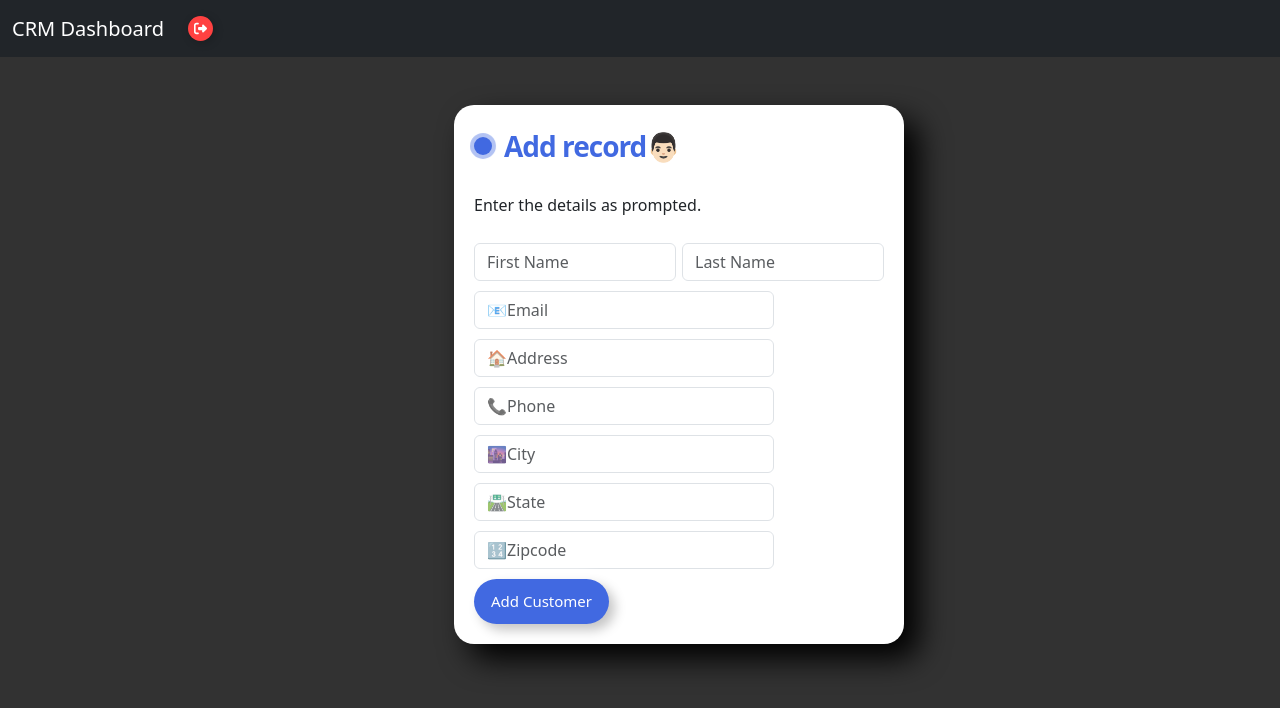
After one commit to Asirwad/CRM-App-using-Django, a Django app: page /add_record/ in a window 1280 px wide. The commit adds this page. Shown: the top 708 px of the page. Run offline with Django 4.2, Linux system fonts and the light colour scheme; the visitor is signed in with stand-in values (Sample User, id 1).

Commit message:
add record added

```diff
--- a/website/forms.py
+++ b/website/forms.py
@@ -1,6 +1,7 @@
 from django.contrib.auth.forms import UserCreationForm
 from django.contrib.auth.models import User
 from django import forms
+from .models import Record
 
 class SignUpForm(UserCreationForm):
 	email = forms.EmailField(label="", widget=forms.TextInput(attrs={'class':'form-control', 'placeholder':'Email Address'}))
@@ -30,3 +31,18 @@ class SignUpForm(UserCreationForm):
 		self.fields['password2'].widget.attrs['placeholder'] = 'Confirm Password'
 		self.fields['password2'].label = ''
 		self.fields['password2'].help_text = '<span class="form-text text-muted"><small>Enter the same password as before, for verification.</small></span>'
+
+
+class AddRecordForm(forms.ModelForm):
+	first_name = forms.CharField(required=True, widget=forms.widgets.TimeInput(attrs={"placeholder": "First Name", "class": "form-control"}), label="")
+	last_name = forms.CharField(required=True, widget=forms.widgets.TimeInput(attrs={"placeholder": "Last Name", "class": "form-control"}), label="")
+	email = forms.CharField(required=True, widget=forms.widgets.TimeInput(attrs={"placeholder": "📧Email", "class": "form-control"}), label="")
+	phone = forms.CharField(required=True, widget=forms.widgets.TimeInput(attrs={"placeholder": "📞Phone", "class": "form-control"}), label="")
+	address = forms.CharField(required=True, widget=forms.widgets.TimeInput(attrs={"placeholder": "🏠Address", "class": "form-control"}), label="")
+	city = forms.CharField(required=True, widget=forms.widgets.TimeInput(attrs={"placeholder": "🌆City", "class": "form-control"}), label="")
+	state = forms.CharField(required=True, widget=forms.widgets.TimeInput(attrs={"placeholder": "🛣️State", "class": "form-control"}), label="")
+	zipcode = forms.CharField(required=True, widget=forms.widgets.TimeInput(attrs={"placeholder": "🔢Zipcode", "class": "form-control"}), label="")
+
+	class Meta:
+		model = Record
+		exclude = ("User", )
--- /dev/null
+++ b/website/templates/add_record.html
@@ -0,0 +1,187 @@
+{% extends 'base.html' %}
+
+{% block content %}
+<html>
+    <head>
+        <style>
+            .form {
+                display: flex;
+                flex-direction: column;
+                gap: 10px;
+                width: 450px;
+                background-color: #fff;
+                padding: 20px;
+                border-radius: 20px;
+                position: relative;
+                box-shadow: 15px 15px 30px #000;
+            }
+
+            .title {
+                font-size: 28px;
+                color: royalblue;
+                font-weight: 700;
+                letter-spacing: -1px;
+                position: relative;
+                display: flex;
+                align-items: center;
+                padding-left: 30px;
+            }
+
+            .title::before,.title::after {
+                position: absolute;
+                content: "";
+                height: 16px;
+                width: 16px;
+                border-radius: 50%;
+                left: 0px;
+                background-color: royalblue;
+            }
+
+            .title::before {
+                width: 18px;
+                height: 18px;
+                background-color: royalblue;
+            }
+
+            .title::after {
+                width: 18px;
+                height: 18px;
+                animation: pulse 1s linear infinite;
+            }
+            .flex {
+                display: flex;
+                width: 100%;
+                gap: 6px;
+            }
+
+            .form label {
+                width: 300px;
+                position: relative;
+            }
+
+            .form label .input {
+                width: 100%;
+                padding: 10px 10px 20px 10px;
+                outline: 0;
+                border: 1px solid rgba(105, 105, 105, 0.397);
+                border-radius: 10px;
+            }
+
+            .form label .input + span {
+                width: fit-content;
+                position: absolute;
+                left: 10px;
+                top: 15px;
+                color: grey;
+                font-size: 0.9em;
+                cursor: text;
+                transition: 0.3s ease;
+            }
+
+            .form label .input:placeholder-shown + span {
+                width: fit-content;
+                top: 15px;
+                font-size: 0.9em;
+            }
+
+            .form label .input:focus + span,.form label .input:valid + span {
+                width: fit-content;
+                top: 30px;
+                font-size: 0.7em;
+                font-weight: 600;
+            }
+
+            .form label .input:valid + span {
+                color: green;
+            }
+
+            .submit {
+                width: 9em;
+                color: #fff;
+                background-color: #4169e1;
+                height: 3em;
+                border-radius: 30em;
+                font-size: 15px;
+                font-family: inherit;
+                border: none;
+                position: relative;
+                overflow: hidden;
+                z-index: 1;
+                box-shadow: 6px 6px 12px #c5c5c5,
+                            -6px -6px 12px #ffffff;
+            }
+
+            .submit::before {
+                content: '';
+                width: 0;
+                height: 3em;
+                border-radius: 30em;
+                position: absolute;
+                top: 0;
+                left: 0;
+                background-image: linear-gradient(to right, #02c23e 0%, #00270c 100%);
+                transition: .5s ease;
+                display: block;
+                z-index: -1;
+            }
+            .submit :hover{
+                background-color: transparent;
+            }
+            .submit:hover::before {
+                color: #000;
+                width: 9em;
+            }
+
+            @keyframes pulse {
+                from {
+                    transform: scale(0.9);
+                    opacity: 1;
+                }
+
+                to {
+                        transform: scale(1.8);
+                        opacity: 0;
+                }
+            }
+        </style>
+    </head>
+    <body style="background-color: #323232;"><br><br>
+        <div class="col-md-6 offset-md-4">
+            <form class="form" method="POST" action="">
+                {% csrf_token %}
+                <p class="title">Add record👨🏻</p>
+                <p class="message">Enter the details as prompted.</p>
+                <div class="flex">
+                    <label>
+                        {{ form.first_name }}
+                    </label>
+
+                    <label>
+                        {{ form.last_name }}
+                    </label>
+                </div>
+                <label>
+                    {{ form.email }}
+                </label>
+                <label>
+                    {{ form.address }}
+                </label>
+                <label>
+                    {{ form.phone }}
+                </label>
+                <label>
+                    {{ form.city }}
+                </label>
+                <label>
+                    {{ form.state }}
+                </label>
+                <label>
+                    {{ form.zipcode }}
+                </label>
+
+                <button class="submit">Add Customer</button>
+            </form>
+        </div>
+    </body>
+</html>
+{% endblock %}
--- a/website/templates/navbar.html
+++ b/website/templates/navbar.html
@@ -1,3 +1,75 @@
+<html>
+  <head>
+      <style>
+        .Btn {
+          display: flex;
+          align-items: center;
+          justify-content: flex-start;
+          width: 25px;
+          height: 25px;
+          border: none;
+          border-radius: 50%;
+          cursor: pointer;
+          position: relative;
+          overflow: hidden;
+          transition-duration: .3s;
+          box-shadow: 2px 2px 10px rgba(0, 0, 0, 0.199);
+          background-color: rgb(255, 65, 65);
+        }
+
+        /* plus sign */
+        .sign {
+          width: 100%;
+          transition-duration: .3s;
+          display: flex;
+          align-items: center;
+          justify-content: center;
+        }
+
+        .sign svg {
+          width: 17px;
+        }
+
+        .sign svg path {
+          fill: white;
+        }
+        /* text */
+        .text {
+          position: absolute;
+          right: 0%;
+          width: 0%;
+          opacity: 0;
+          color: white;
+          font-size: 0.9em;
+          font-weight: 600;
+          transition-duration: .3s;
+        }
+        /* hover effect on button width */
+        .Btn:hover {
+          width: 125px;
+          border-radius: 40px;
+          transition-duration: .3s;
+        }
+
+        .Btn:hover .sign {
+          width: 30%;
+          transition-duration: .3s;
+          padding-left: 20px;
+        }
+        /* hover effect button's text */
+        .Btn:hover .text {
+          opacity: 1;
+          width: 70%;
+          transition-duration: .3s;
+          padding-right: 10px;
+        }
+        /* button click effect*/
+        .Btn:active {
+          transform: translate(2px ,2px);
+        }
+      </style>
+  </head>
+  <body>
     <nav class="navbar navbar-expand-lg navbar-dark bg-dark">
       <div class="container-fluid">
         <a class="navbar-brand" href="{% url 'home' %}">CRM Dashboard</a>
@@ -8,7 +80,16 @@
           <ul class="navbar-nav me-auto mb-2 mb-lg-0">
             {% if user.is_authenticated %}
               <li class="nav-item">
-              <a class="nav-link" href="{% url 'logout' %}">Logout</a>
+                <a class="nav-link" href="{% url 'logout' %}">
+                  <button class="Btn">
+                    <div class="sign">
+                      <svg viewBox="0 0 512 512">
+                        <path d="M377.9 105.9L500.7 228.7c7.2 7.2 11.3 17.1 11.3 27.3s-4.1 20.1-11.3 27.3L377.9 406.1c-6.4 6.4-15 9.9-24 9.9c-18.7 0-33.9-15.2-33.9-33.9l0-62.1-128 0c-17.7 0-32-14.3-32-32l0-64c0-17.7 14.3-32 32-32l128 0 0-62.1c0-18.7 15.2-33.9 33.9-33.9c9 0 17.6 3.6 24 9.9zM160 96L96 96c-17.7 0-32 14.3-32 32l0 256c0 17.7 14.3 32 32 32l64 0c17.7 0 32 14.3 32 32s-14.3 32-32 32l-64 0c-53 0-96-43-96-96L0 128C0 75 43 32 96 32l64 0c17.7 0 32 14.3 32 32s-14.3 32-32 32z"></path>
+                      </svg>
+                    </div>
+                    <div class="text">Logout</div>
+                  </button>
+                </a>
               </li>
             {% else %}
               <li class="nav-item">
@@ -22,3 +103,5 @@
         </div>
       </div>
     </nav>
+  </body>
+</html>
--- a/website/urls.py
+++ b/website/urls.py
@@ -8,4 +8,5 @@ urlpatterns = [
     path('register/', views.register_user, name='register'),
     path('record/<int:pk>', views.customer_record, name='record'),
     path('delete_record/<int:pk>', views.delete_record, name='delete'),
+    path('add_record/', views.add_record, name='add_record'),
 ]
--- a/website/views.py
+++ b/website/views.py
@@ -1,7 +1,7 @@
 from django.shortcuts import render, redirect
 from django.contrib.auth import authenticate, login, logout
 from django.contrib import messages
-from .forms import SignUpForm
+from .forms import AddRecordForm, SignUpForm
 from .models import Record
 
 
@@ -66,3 +66,16 @@ def delete_record(request, pk):
 	else:
 		messages.success(request, "You must be logged in to delete records!")
 		return redirect('home')
+
+def add_record(request):
+	form = AddRecordForm(request.POST or None)
+	if request.user.is_authenticated:
+		if request.method == 'POST':
+			if form.is_valid():
+				added_record = form.save()
+				messages.success(request, "Record added successfully!")
+				return redirect('home')
+		return render(request, 'add_record.html', {'form':form})
+	else:
+		messages.success(request, "You must be logged in to add records!")
+		return redirect('home')
```
Also changed, not shown: website/templates/home.html (+77 -4 lines). Lines whose indentation alone changed are shown as unchanged.
